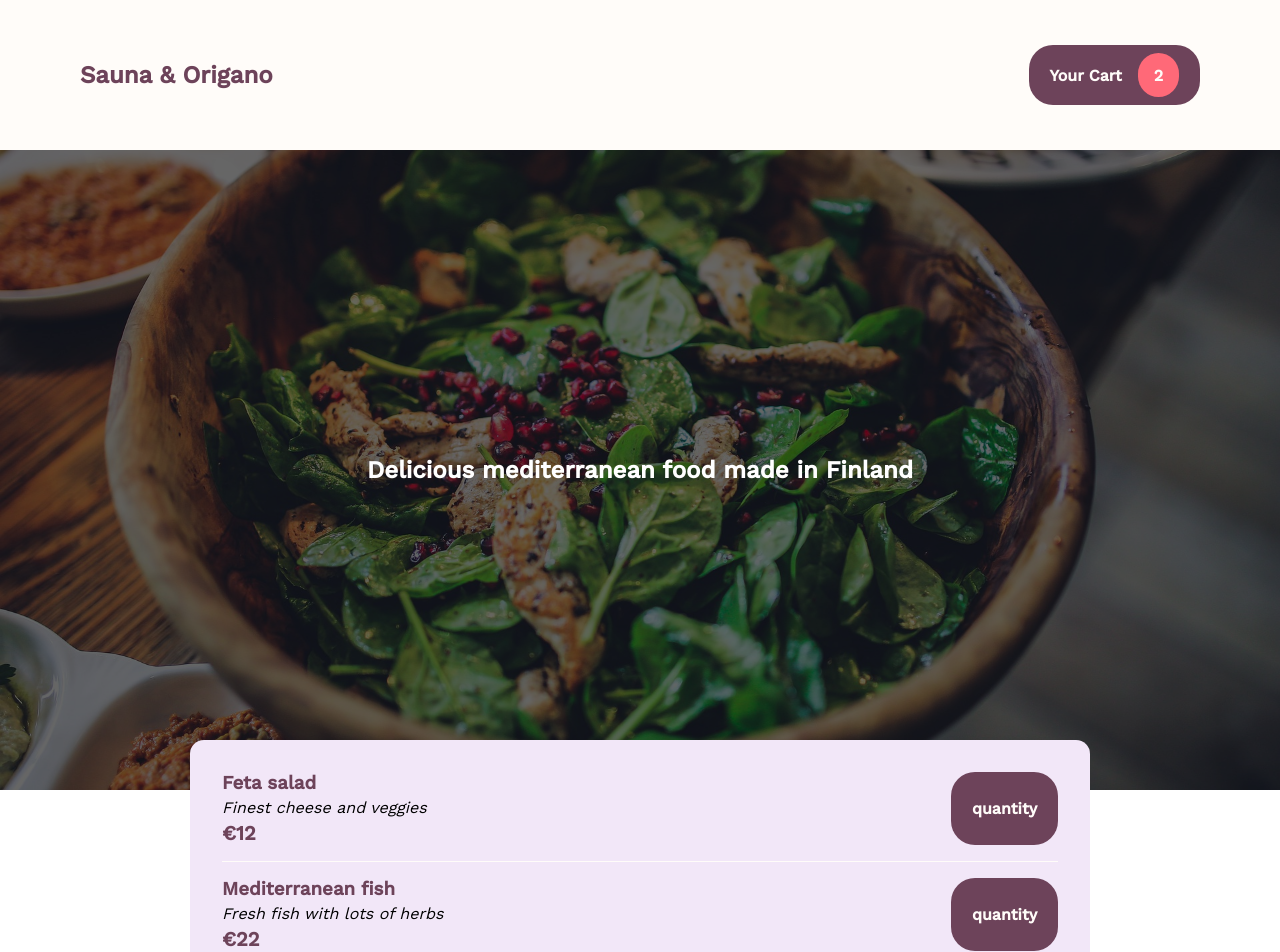
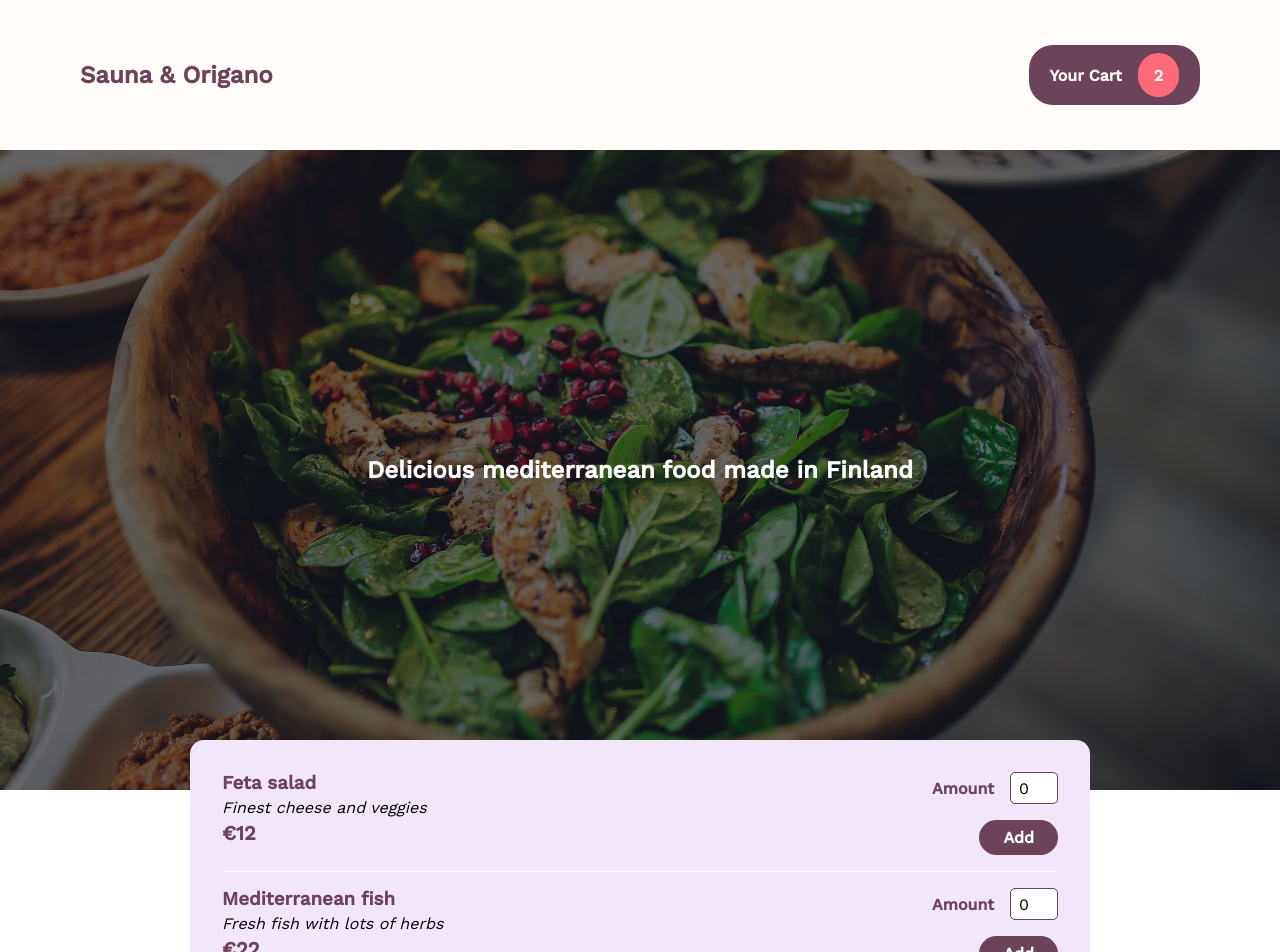
Before and after one commit to Alicino88/my-food-app, a React (Create React App) app: page / in a window 1280 px wide. Shown: the top 952 px of the page. Built offline with nearby package versions, Linux system fonts and the light colour scheme.

Commit message:
Added MealForm.js and style

```diff
--- /dev/null
+++ b/src/Components/Meals/MealForm.js
@@ -0,0 +1,15 @@
+import styles from "./MealForm.module.css";
+
+function MealForm(props) {
+  return (
+    <form className={styles.form}>
+      <div className={styles["amount-container"]}>
+        <label htmlFor="amount">Amount</label>
+        <input type="number" id="amount" defaultValue="0" />
+      </div>
+      <button>Add</button>
+    </form>
+  );
+}
+
+export default MealForm;
--- /dev/null
+++ b/src/Components/Meals/MealForm.module.css
@@ -0,0 +1,33 @@
+form {
+  text-align: right;
+}
+
+.amount-container {
+  display: flex;
+  margin-bottom: 1rem;
+  align-items: center;
+}
+
+.amount-container label {
+  font-weight: bold;
+  color: #6d435a;
+}
+.amount-container input {
+  width: 3rem;
+  height: 2rem;
+  margin-left: 1rem;
+  padding-left: 0.5rem;
+  border-radius: 5px;
+  border: 1px solid #6d435a;
+  font: inherit;
+}
+
+form button {
+  padding: 0.5rem 1.5rem;
+}
+
+.form button:hover,
+.form button:active {
+  background-color: #b46a93;
+  border-color: #b46a93;
+}
--- a/src/Components/Meals/MealItem.js
+++ b/src/Components/Meals/MealItem.js
@@ -1,4 +1,5 @@
 import classes from "./MealItem.module.css";
+import MealForm from "./MealForm";
 
 function MealItem(props) {
   const price = `€${props.price}`;
@@ -10,7 +11,7 @@ function MealItem(props) {
         <div className={classes.price}>{price}</div>
       </div>
 
-      <button>quantity</button>
+      <MealForm />
     </li>
   );
 }
```
